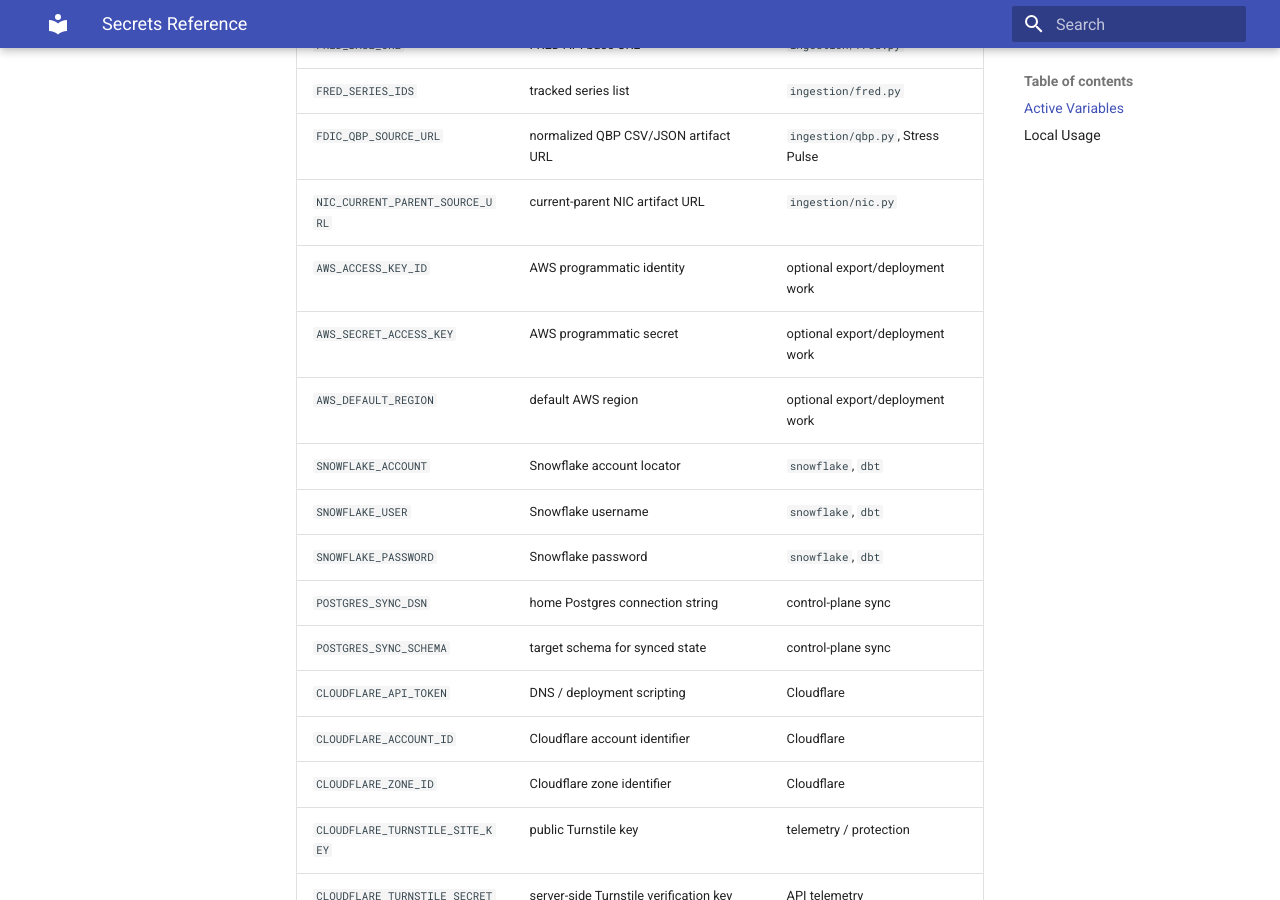
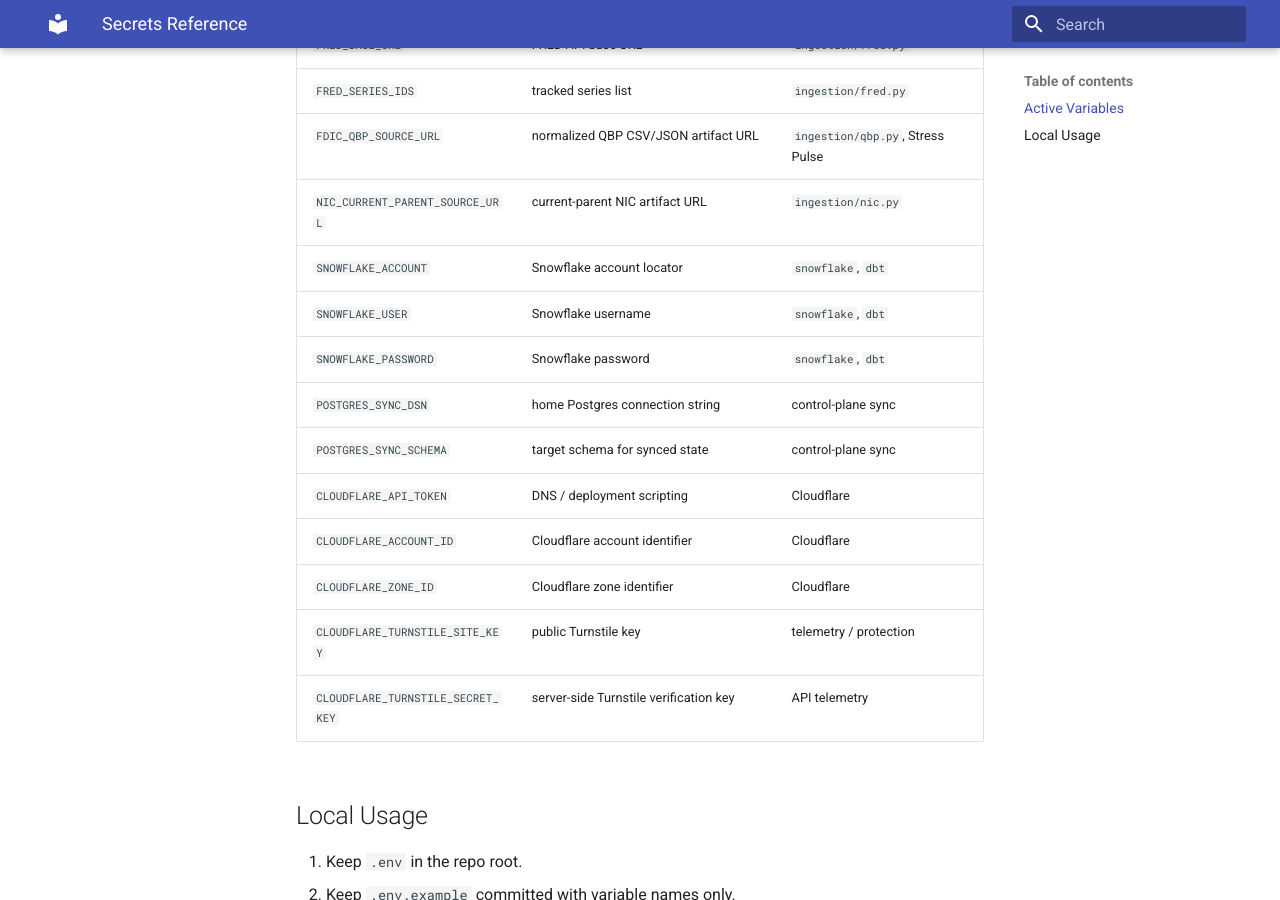
Before and after one commit to vaddhiparthy/FinLens-Banking-Stress-Intelligence-Platform, an MkDocs documentation site: the page built from docs/secrets.md, in a window 1280 px wide and 900 px high, scrolled down 768 px. Built offline with MkDocs 1.6.1 and Material for MkDocs 9.7.7, drawn with Linux system fonts in a browser that asks for light colours.

Commit message:
docs: drop stale AWS S3 credential rows from secrets table
S3 was fully removed from the project; the AWS_ACCESS_KEY_ID / AWS_SECRET_ACCESS_KEY /
AWS_DEFAULT_REGION rows were the last lingering reference and no longer apply.

```diff
--- a/docs/secrets.md
+++ b/docs/secrets.md
@@ -19,9 +19,6 @@ No secret values belong in committed code, markdown, YAML, SQL, notebooks, or sh
 | `FRED_SERIES_IDS` | tracked series list | `ingestion/fred.py` |
 | `FDIC_QBP_SOURCE_URL` | normalized QBP CSV/JSON artifact URL | `ingestion/qbp.py`, Stress Pulse |
 | `NIC_CURRENT_PARENT_SOURCE_URL` | current-parent NIC artifact URL | `ingestion/nic.py` |
-| `AWS_ACCESS_KEY_ID` | AWS programmatic identity | optional export/deployment work |
-| `AWS_SECRET_ACCESS_KEY` | AWS programmatic secret | optional export/deployment work |
-| `AWS_DEFAULT_REGION` | default AWS region | optional export/deployment work |
 | `SNOWFLAKE_ACCOUNT` | Snowflake account locator | `snowflake`, `dbt` |
 | `SNOWFLAKE_USER` | Snowflake username | `snowflake`, `dbt` |
 | `SNOWFLAKE_PASSWORD` | Snowflake password | `snowflake`, `dbt` |
```
